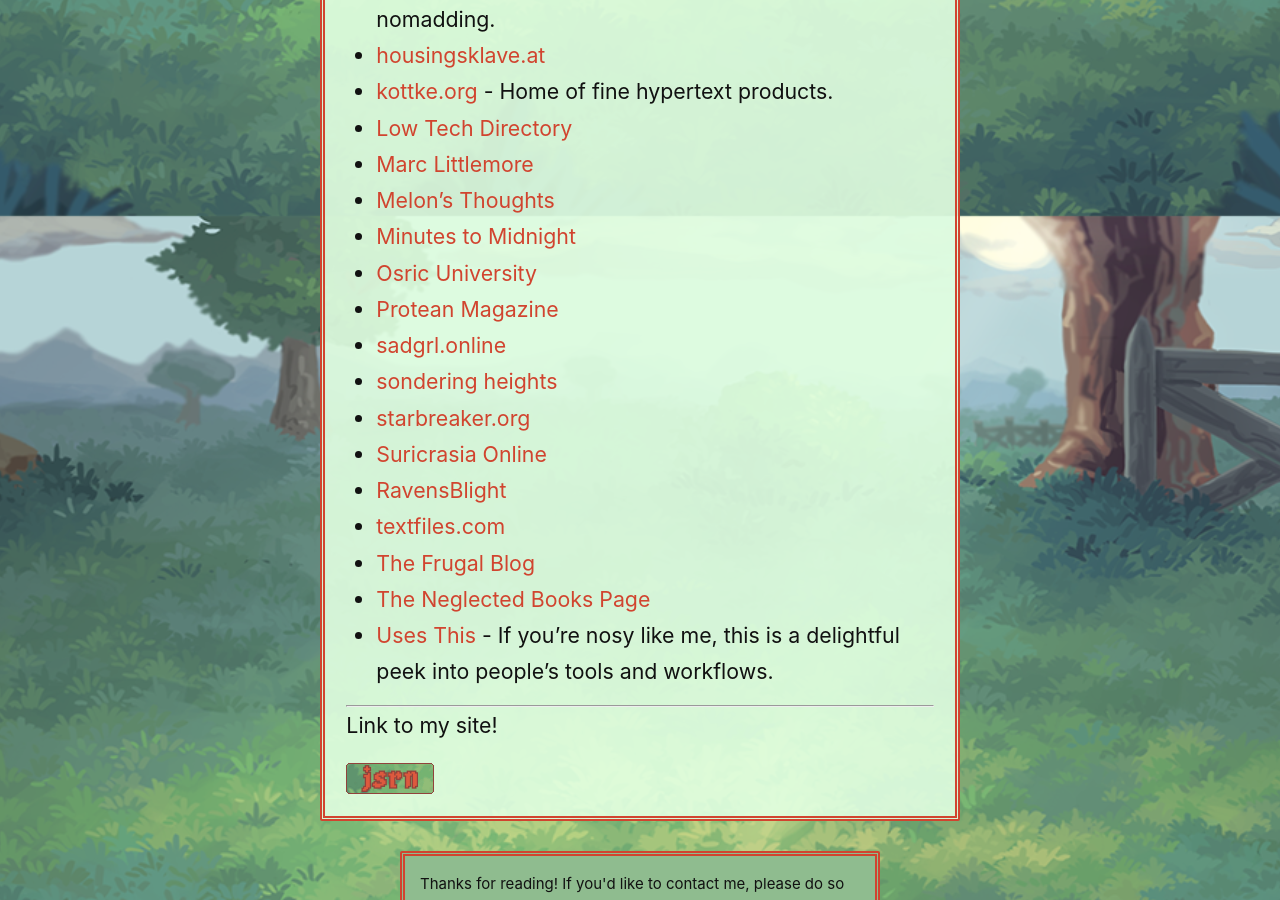
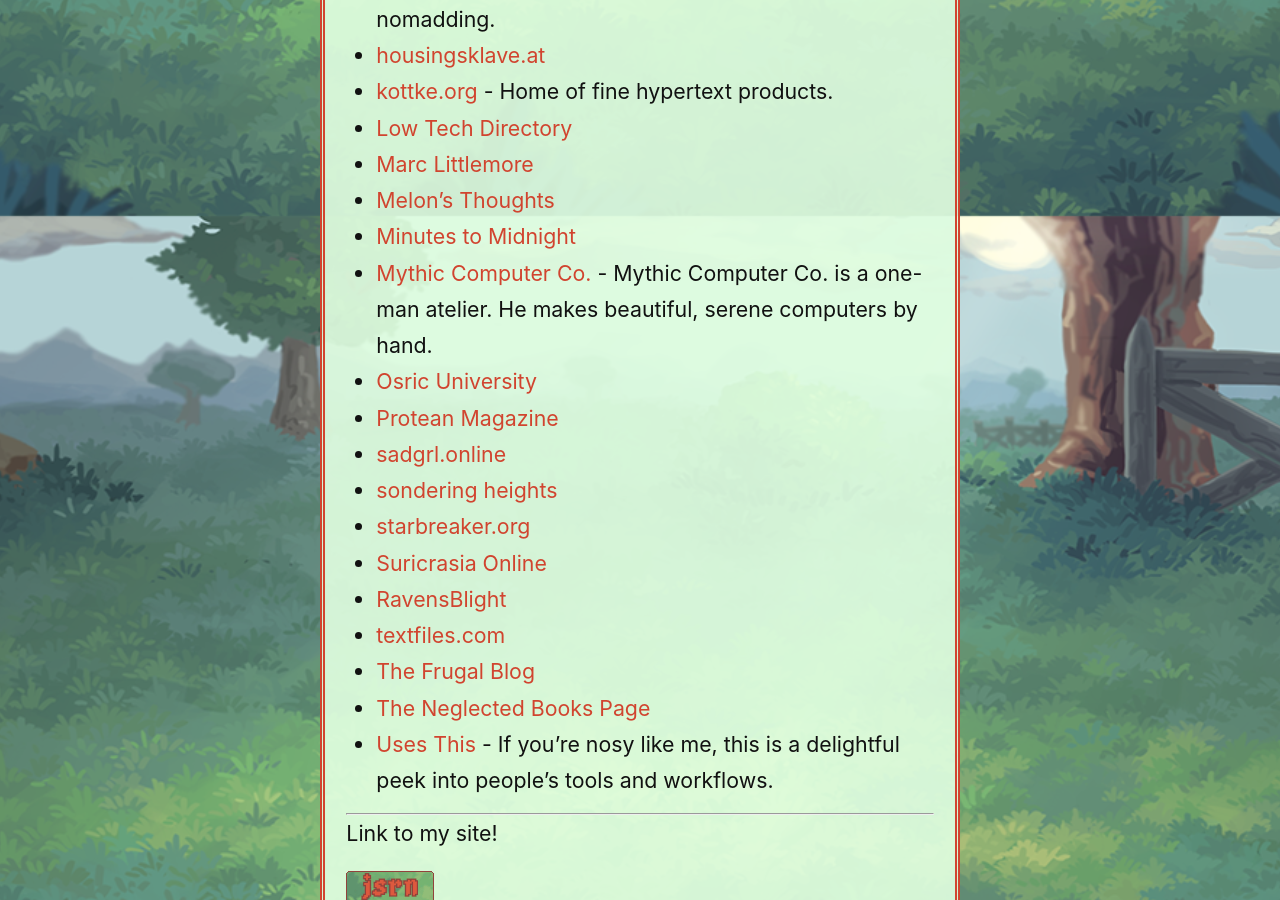
Before and after one commit to jsrn/jsrn.github.io, a Jekyll site: the page built from links.md, in a window 1280 px wide and 900 px high, scrolled down 4284 px. Built offline with Jekyll 4.4.1, drawn with Linux system fonts in a browser that asks for light colours.

Commit message:
mythic computer co

```diff
--- a/links.md
+++ b/links.md
@@ -124,6 +124,7 @@
 - [Marc Littlemore](https://www.marclittlemore.com)
 - [Melon's Thoughts](https://thoughts.melonking.net)
 - [Minutes to Midnight](https://minutestomidnight.co.uk)
+- [Mythic Computer Co.](https://www.mythic.computer/) - Mythic Computer Co. is a one-man atelier. He makes beautiful, serene computers by hand.
 - [Osric University](https://osric.com/university/index.html)
 - [Protean Magazine](https://proteanmag.com)
 - [sadgrl.online](https://sadgrl.online)
```
